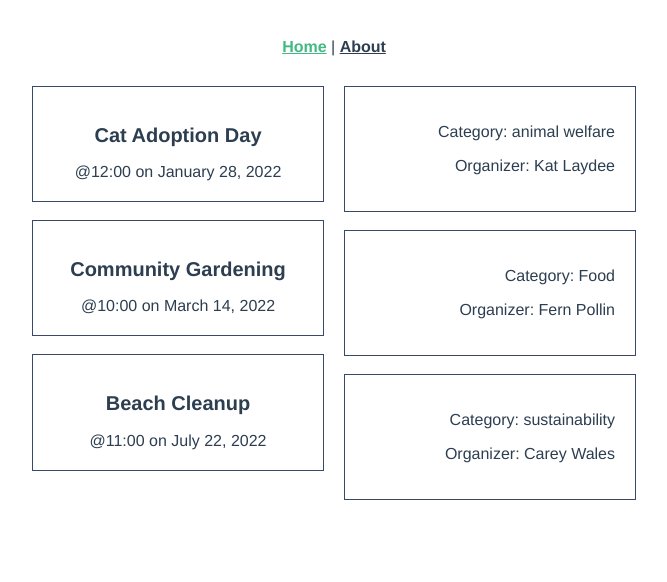
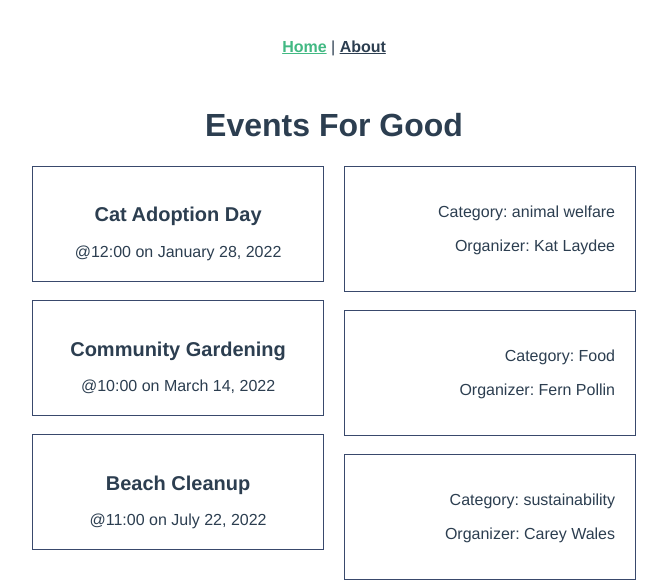
Before and after one commit to pongpiphat-k/Lab-02, a Vue app in the folder 331-intro-to-vite/: page / in a window 1280 px wide. Shown: the top 582 px of the page, without its empty margins (306-973 px from the left). Built offline with nearby package versions, Linux system fonts and the light colour scheme; the HTML template or start-up script is replaced by a standard one.

Commit message:
9.3 Events For Good

```diff
--- a/331-intro-to-vite/src/App.vue
+++ b/331-intro-to-vite/src/App.vue
@@ -13,6 +13,7 @@ import { RouterLink, RouterView } from 'vue-router'
         </nav>
       </div>
     </header>
+
       <RouterView />
   </div>
 </template>
--- a/331-intro-to-vite/src/views/HomeView.vue
+++ b/331-intro-to-vite/src/views/HomeView.vue
@@ -42,6 +42,8 @@ const events = ref<Event[]>([
 </script>
 
 <template>
+   <h1>Events For Good</h1>
+    <!-- new element -->
   <div class="events-container">
     <div class="event-column">
       <EventCard v-for="event in events" :key="event.id" :event="event" />
--- a/331-intro-to-vite/vite.config.ts
+++ b/331-intro-to-vite/vite.config.ts
@@ -3,7 +3,7 @@ import { fileURLToPath, URL } from 'node:url'
 import { defineConfig } from 'vite'
 import vue from '@vitejs/plugin-vue'
 import vueDevTools from 'vite-plugin-vue-devtools'
-
+import path from 'path'
 
 // https://vite.dev/config/
 export default defineConfig({
```
